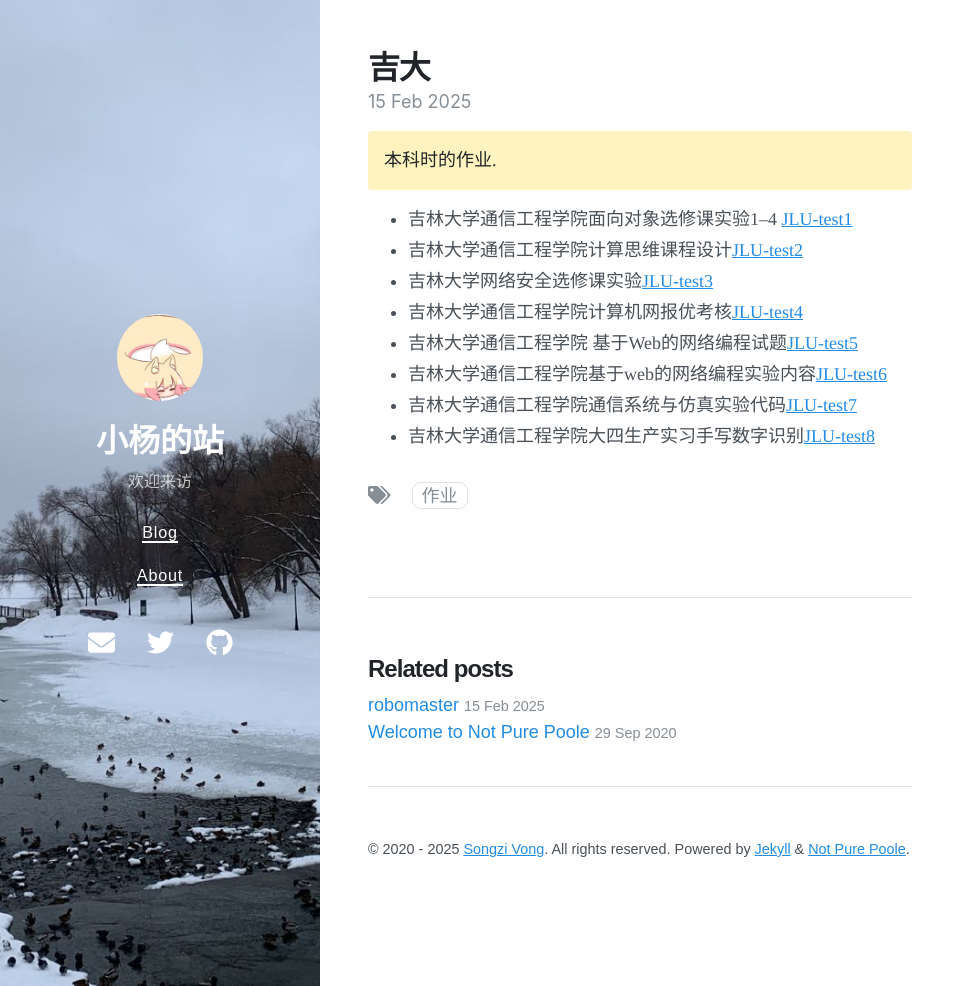
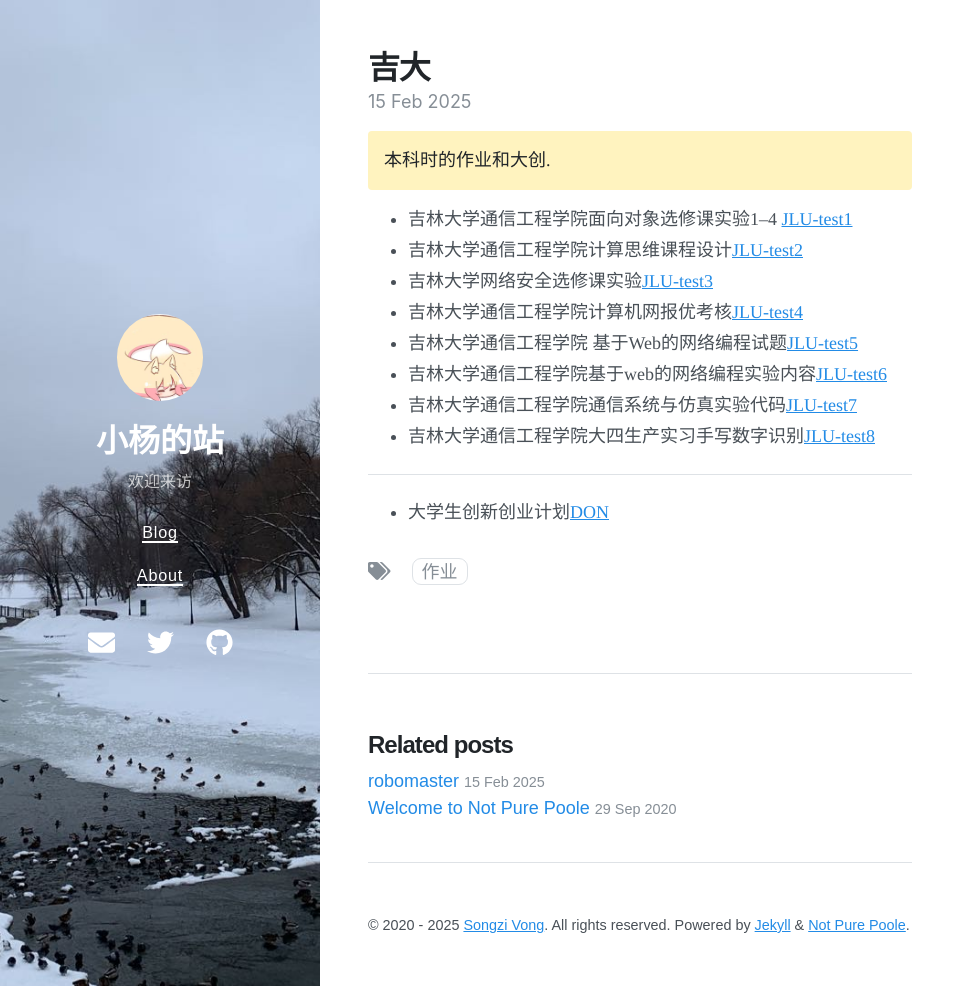
Before and after one commit to Yeither/Yeither.github.io, a Jekyll site: the page built from _posts/2020-10-02-testing-mathjax.md, in a window 1280 px wide and 986 px high. Shown: the whole window, without its empty margins (0-975 px from the left). Built offline with Jekyll 4.4.1, drawn with Linux system fonts in a browser that asks for light colours; nearby versions of some CDN libraries.

Commit message:
Update 2020-10-02-testing-mathjax.md

```diff
--- a/_posts/2020-10-02-testing-mathjax.md
+++ b/_posts/2020-10-02-testing-mathjax.md
@@ -5,7 +5,7 @@ tags: 作业
 math: true
 date: 2025-02-15 11:24 +0800
 ---
-本科时的作业.
+本科时的作业和大创.
 {: .message }
 
 - 吉林大学通信工程学院面向对象选修课实验1--4 [JLU-test1](https://github.com/Yeither/JLU-test1)
@@ -16,3 +16,6 @@ date: 2025-02-15 11:24 +0800
 - 吉林大学通信工程学院基于web的网络编程实验内容[JLU-test6](https://github.com/Yeither/JLU_test6)
 - 吉林大学通信工程学院通信系统与仿真实验代码[JLU-test7](https://github.com/Yeither/JLU_test7)
 - 吉林大学通信工程学院大四生产实习手写数字识别[JLU-test8](https://github.com/Yeither/JLU_test8)
+
+---
+- 大学生创新创业计划[DON](https://github.com/Yeither/Don)
```
